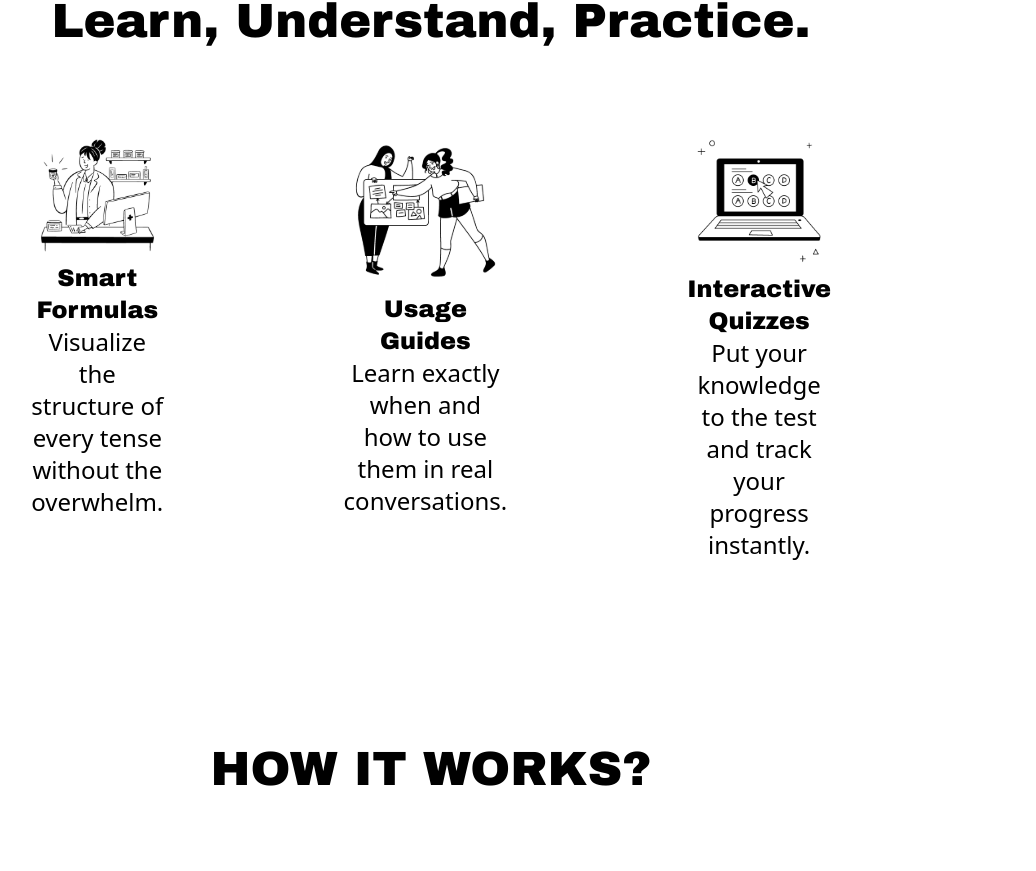
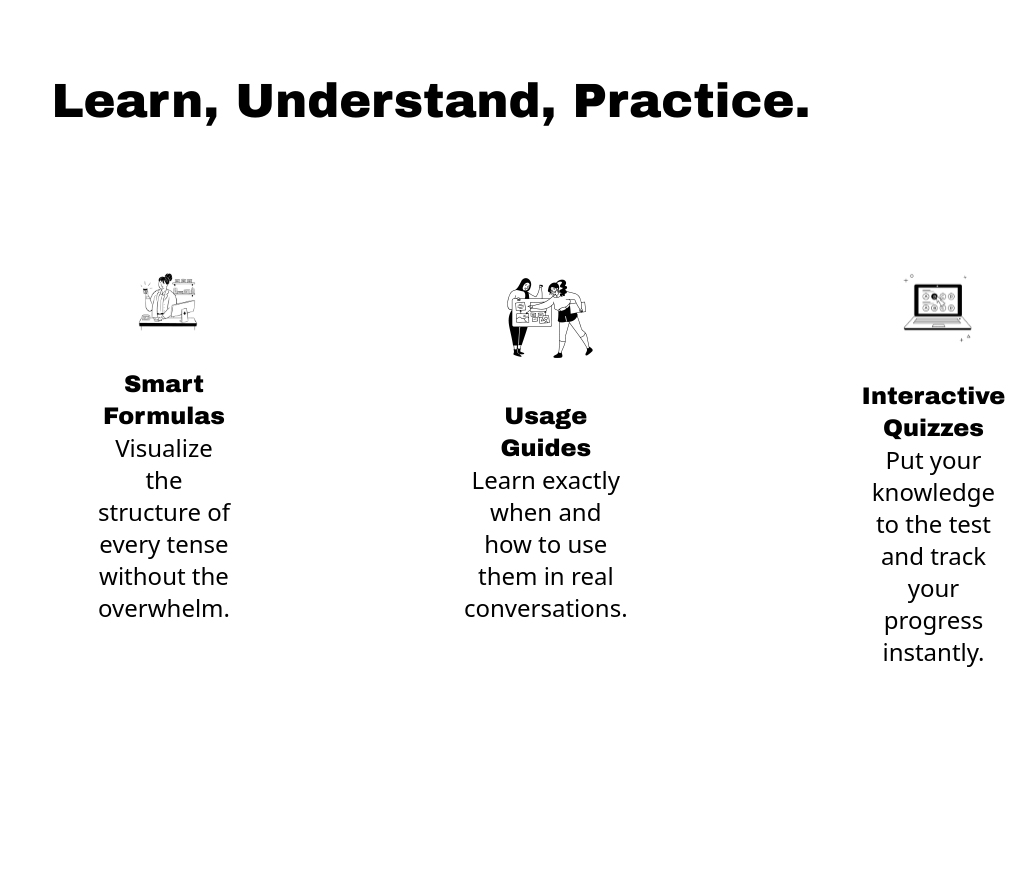
Before and after one commit to YO-SP/Jago-Tenses, a React (Vite) app: page / in a window 1280 px wide. Shown: the part 1871-2742 px from the top of the page, without its empty margins (209-1245 px from the left). Built offline with nearby package versions, Linux system fonts and the light colour scheme.

Commit message:
Menambahkan animasi card

```diff
--- a/src/pages/Homepage.jsx
+++ b/src/pages/Homepage.jsx
@@ -31,7 +31,7 @@ export default function Homepage() {
           </p>
 
           <img
-            class="flex justify-self-center h-90 my-15"
+            class="flex justify-self-center h-110 my-15"
             src="src\assets\grad.svg"
           ></img>
         </div>
@@ -94,14 +94,19 @@ export default function Homepage() {
         </div>
       </div>
 
+
+
+
+
+
       <div>
         <h2 class="text-black font-['Archivo_Black'] text-center text-5xl mt-50">
           Learn, Understand, Practice.
         </h2>
 
-        <div class="flex justify-between mx-60 gap-45 my-21">
-          <div>
-            <img class="" src="src/assets/formula.svg"></img>
+        <div class="flex justify-between mx-70 gap-45 my-21">
+          <div class="border-3 border-transparent hover:border-black rounded-4xl p-6 transition-colors duration-250 hover:bg-amber-200">
+            <img class="ml-9 py-8 pr-16" src="src/assets/formula.svg"></img>
             <h2 class="font-['Archivo_Black'] text-center text-2xl">
               Smart Formulas
             </h2>
@@ -110,8 +115,8 @@ export default function Homepage() {
             </p>
           </div>
 
-          <div>
-            <img src="src/assets/guide.svg"></img>
+          <div class="border-3 border-transparent hover:border-black rounded-4xl p-6 transition-colors duration-250 hover:bg-amber-200">
+            <img class="ml-9 py-8 pr-16" src="src/assets/guide.svg"></img>
             <h2 class="font-['Archivo_Black'] text-center text-2xl">
               Usage Guides
             </h2>
@@ -120,8 +125,8 @@ export default function Homepage() {
             </p>
           </div>
 
-          <div>
-            <img src="src/assets/Quiz.svg"></img>
+          <div class="border-3 border-transparent hover:border-black rounded-4xl p-6 transition-colors duration-250 hover:bg-amber-200">
+            <img class="ml-9 py-8 pr-16" src="src/assets/Quiz.svg"></img>
             <h2 class="font-['Archivo_Black'] text-center text-2xl">
               Interactive Quizzes
             </h2>
@@ -131,6 +136,13 @@ export default function Homepage() {
           </div>
         </div>
       </div>
+
+
+
+
+
+
+
 
 
       <div class="bg-[#ffffff] grow text-[#000000]">
```
